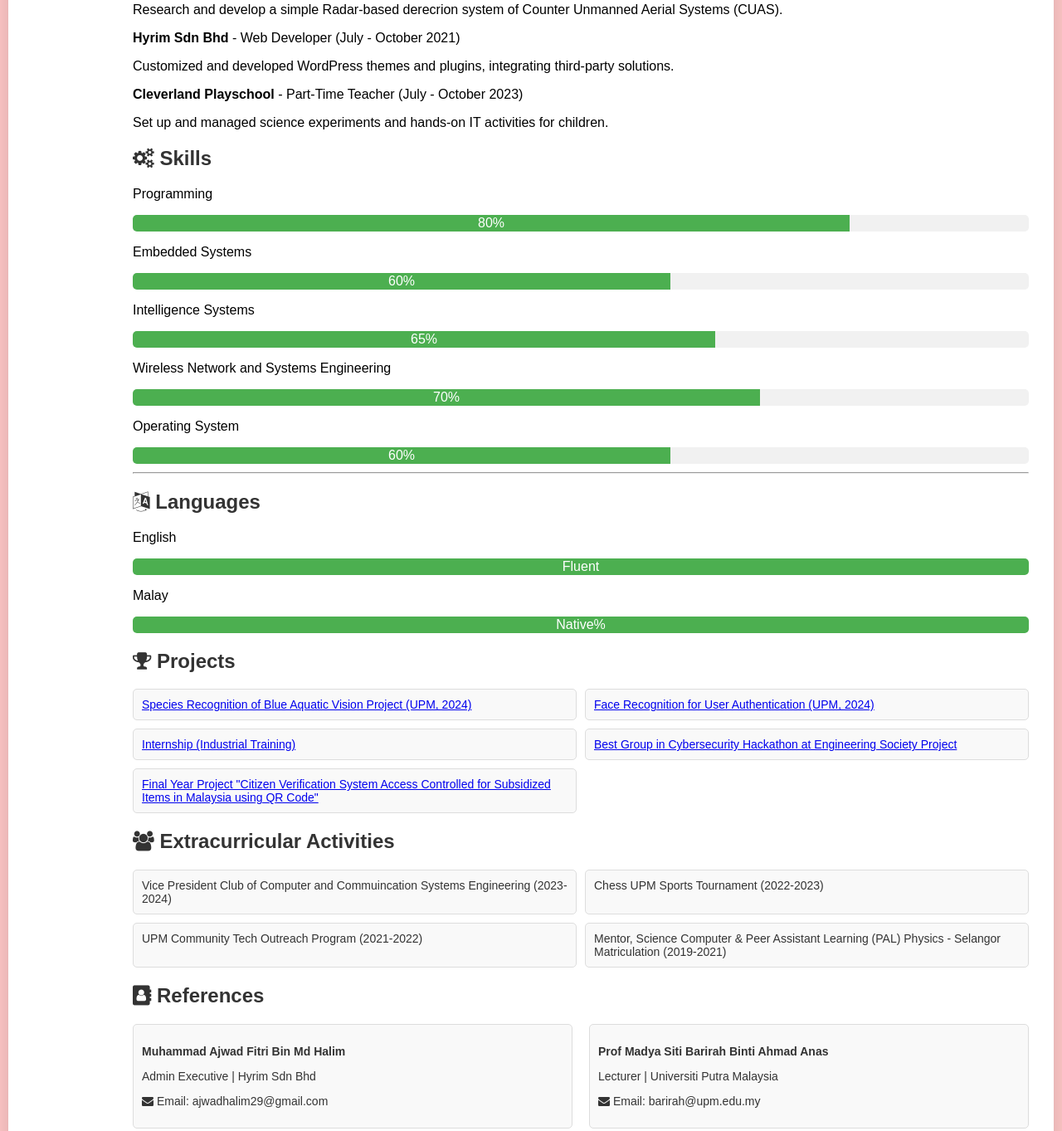
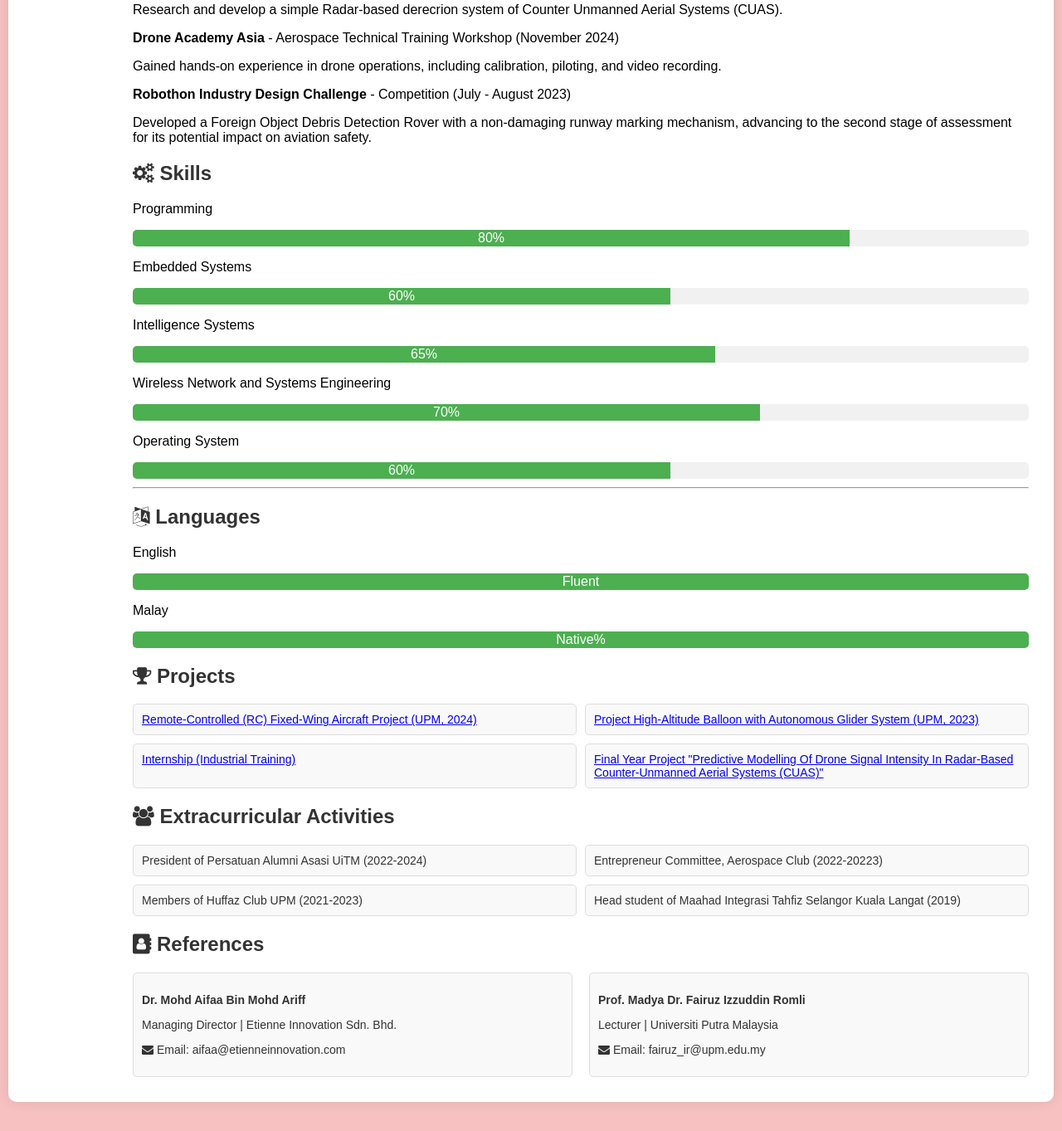
Before and after one commit to moonair4013/MUHAMMAD-MUNIR, a plain HTML site: page index.html in a window 1280 px wide. Shown: the part 754-2117 px from the top of the page at 83% size. Drawn offline with Linux system fonts and the light colour scheme; files whose address does not match are found by name.

Commit message:
Update index.html

```diff
--- a/index.html
+++ b/index.html
@@ -246,7 +246,7 @@
         <a href="projects/project2.html">Face Recognition for User Authentication</a>
         <a href="projects/project3.html">Internship (Industrial Training)</a>
         <a href="projects/project4.html">Cybersecurity Hackathon (Best Group)</a>
-        <a href="projects/project5.html">Final Year Project (QR Code Subsidy System)</a>
+        <a href="projects/project5.html">Final Year Project (Predictive Modelling)</a>
       </div>
     </div>
 
@@ -257,7 +257,7 @@
   <!-- Header -->
   <div class="container">
     <div class="header">
-      <h1>Fatini Zahari</h1>
+      <h1>Munir Mohtar</h1>
     </div>
 
     <div class="profile-container">
@@ -283,7 +283,7 @@
         <h2 id="education"><i class="fa fa-graduation-cap"></i> Education</h2>
         <div class="section">
           <p><strong>University Putra Malaysia</strong> - Bachelor of Aerospace Engineering with Honours</p>
-          <p>Dean's list in7th semester</p>
+          <p>Dean's list in 7th semester</p>
           <p>Graduated: September 2025</p>
           <p><strong>Pusat Asasi UiTM Dengkil</strong> - CGPA: 3.61</p>
           <p>Graduated: July 2021</p>
@@ -295,11 +295,11 @@
           <p><strong>Etienne Innovation Sdn. Bhd.</strong> - Internship (July - October 2024)</p>
           <p>Research and develop a simple Radar-based derecrion system of Counter Unmanned Aerial Systems (CUAS).</p>
 
-          <p><strong>Hyrim Sdn Bhd</strong> - Web Developer (July - October 2021)</p>
-          <p>Customized and developed WordPress themes and plugins, integrating third-party solutions.</p>
+          <p><strong>Drone Academy Asia</strong> - Aerospace Technical Training Workshop (November 2024)</p>
+          <p>Gained hands-on experience in drone operations, including calibration, piloting, and video recording.</p>
 
-          <p><strong>Cleverland Playschool</strong> - Part-Time Teacher (July - October 2023)</p>
-          <p>Set up and managed science experiments and hands-on IT activities for children.</p>
+          <p><strong>Robothon Industry Design Challenge</strong> - Competition (July - August 2023)</p>
+          <p>Developed a Foreign Object Debris Detection Rover with a non-damaging runway marking mechanism, advancing to the second stage of assessment for its potential impact on aviation safety.</p>
         </div>
 
         <!-- Skills -->
@@ -337,11 +337,10 @@
         <h2 id="projects"><i class="fa fa-trophy"></i> Projects</h2>
         <div class="projects">
           <ul>
-            <li><a href="projects/project1.html">Species Recognition of Blue Aquatic Vision Project (UPM, 2024)</a></li>
-            <li><a href="projects/project2.html">Face Recognition for User Authentication (UPM, 2024)</a></li>
+            <li><a href="projects/project1.html">Remote-Controlled (RC) Fixed-Wing Aircraft Project (UPM, 2024)</a></li>
+            <li><a href="projects/project2.html">Project High-Altitude Balloon with Autonomous Glider System (UPM, 2023)</a></li>
             <li><a href="projects/project3.html">Internship (Industrial Training)</a></li>
-            <li><a href="projects/project4.html">Best Group in Cybersecurity Hackathon at Engineering Society Project</a></li>
-            <li><a href="projects/project5.html">Final Year Project "Citizen Verification System Access Controlled for Subsidized Items in Malaysia using QR Code"</a></li>
+            <li><a href="projects/project5.html">Final Year Project "Predictive Modelling Of Drone Signal Intensity In Radar-Based Counter-Unmanned Aerial Systems (CUAS)"</a></li>
           </ul>
         </div>
 
@@ -349,10 +348,10 @@
         <h2 id="extracurricular"><i class="fa fa-users"></i> Extracurricular Activities</h2>
         <div class="extracurricular">
           <ul>
-            <li>Vice President Club of Computer and Commuincation Systems Engineering (2023-2024)</li>
-            <li>Chess UPM Sports Tournament (2022-2023)</li>
-            <li>UPM Community Tech Outreach Program (2021-2022)</li>
-            <li>Mentor, Science Computer & Peer Assistant Learning (PAL) Physics - Selangor Matriculation (2019-2021)</li>
+            <li>President of Persatuan Alumni Asasi UiTM (2022-2024)</li>
+            <li>Entrepreneur Committee, Aerospace Club (2022-20223)</li>
+            <li>Members of Huffaz Club UPM (2021-2023)</li>
+            <li>Head student of Maahad Integrasi Tahfiz Selangor Kuala Langat (2019)</li>
           </ul>
         </div>
 
@@ -360,14 +359,14 @@
         <h2 id="references"><i class="fa fa-address-book"></i> References</h2>
         <div class="references">
           <div>
-            <p><strong>Muhammad Ajwad Fitri Bin Md Halim</strong></p>
-            <p>Admin Executive | Hyrim Sdn Bhd</p>
-            <p><i class="fa fa-envelope"></i> Email: ajwadhalim29@gmail.com</p>
+            <p><strong>Dr. Mohd Aifaa Bin Mohd Ariff</strong></p>
+            <p>Managing Director | Etienne Innovation Sdn. Bhd.</p>
+            <p><i class="fa fa-envelope"></i> Email: aifaa@etienneinnovation.com</p>
           </div>
           <div>
-            <p><strong>Prof Madya Siti Barirah Binti Ahmad Anas</strong></p>
+            <p><strong>Prof. Madya Dr. Fairuz Izzuddin Romli</strong></p>
             <p>Lecturer | Universiti Putra Malaysia</p>
-            <p><i class="fa fa-envelope"></i> Email: barirah@upm.edu.my</p>
+            <p><i class="fa fa-envelope"></i> Email: fairuz_ir@upm.edu.my</p>
           </div>
         </div>
       </div>
```
